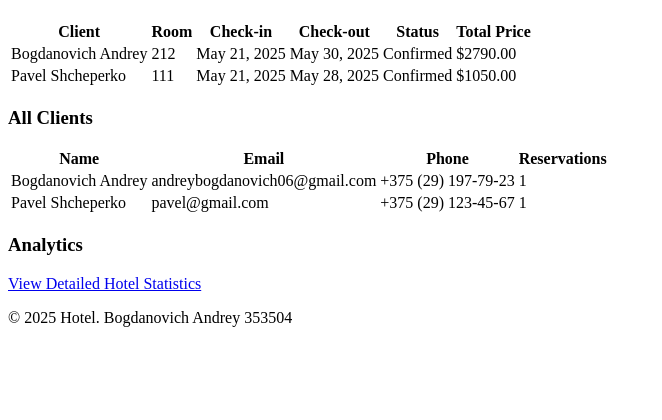
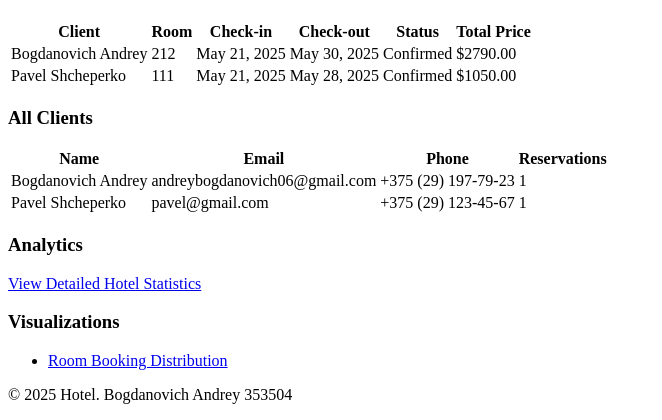
Before and after one commit to ahahaharu/hotel_reservation, a Django app: page /staff/dashboard/ in a window 1280 px wide. Shown: the part 755-1175 px from the top of the page, without its empty margins (0-662 px from the left). Before the commit the page ends 1082 px from the top, so only its background shows below. Run offline with Django 5.2, Linux system fonts and the light colour scheme; a user stored in the database is signed in; data comes from the database, SQL or seed files in the repository; both versions use the stored data as it was after the commit.

Commit message:
diagram added

```diff
--- a/hotel/models.py
+++ b/hotel/models.py
@@ -255,3 +255,12 @@ class ServiceBooking(models.Model):
 
     def __str__(self):
         return f"Service booking for {self.reservation}"
+
+class ChartImage(models.Model):
+    """Model for storing chart images"""
+    title = models.CharField(max_length=100)
+    image = models.ImageField(upload_to='charts/')
+    created_at = models.DateTimeField(auto_now_add=True)
+
+    def __str__(self):
+        return self.title
--- a/hotel/templates/hotel/staff/dashboard.html
+++ b/hotel/templates/hotel/staff/dashboard.html
@@ -74,4 +74,10 @@
         <h3>Analytics</h3>
         <p><a href="{% url 'hotel:statistics' %}">View Detailed Hotel Statistics</a></p>
     </div>
+    <div>
+        <h3>Visualizations</h3>
+        <ul>
+            <li><a href="{% url 'hotel:room_booking_distribution_chart' %}">Room Booking Distribution</a></li>
+        </ul>
+    </div>
 {% endblock %}
--- a/hotel/urls.py
+++ b/hotel/urls.py
@@ -36,4 +36,5 @@ urlpatterns = [
     # Services URL
     path('services/', views.services, name='services'),
     path('statistics/', views.statistics_view, name='statistics'),
+    path('visualizations/room-booking-distribution/', views.room_booking_distribution_chart, name='room_booking_distribution_chart'),
 ]
--- a/hotel/views.py
+++ b/hotel/views.py
@@ -14,13 +14,16 @@ from collections import Counter
 from statistics import median, mode
 from django.db.models.functions import TruncMonth
 import requests
-import json
 from .models import (
     Article, CompanyInfo, FAQ, Staff, Vacancy, Review,
     PromoCode, Room, RoomCategory, RoomImage, Reservation, Client, Service
 )
 from .forms import RoomForm, RoomImageForm, RoomFilterForm
 from .auth_forms import UserRegisterForm, UserLoginForm, UserProfileForm
+import matplotlib.pyplot as plt
+from io import BytesIO
+from django.core.files.base import ContentFile
+from .models import ChartImage
 
 def home(request):
     latest_article = Article.objects.filter(is_published=True).order_by('-published_date').first()
@@ -531,3 +534,41 @@ def statistics_view(request):
     }
 
     return render(request, 'hotel/statistics.html', context)
+
+@login_required
+@user_passes_test(is_staff_user)
+def room_booking_distribution_chart(request):
+    """Generate a bar chart for room bookings by category and save to media directory."""
+    # Get data for room bookings by category
+    categories = RoomCategory.objects.annotate(
+        booking_count=Count('rooms__reservations')
+    ).order_by('-booking_count')
+
+    # Prepare data for the chart
+    category_names = [category.name for category in categories]
+    booking_counts = [category.booking_count for category in categories]
+
+    # Create the bar chart
+    plt.figure(figsize=(10, 6))
+    plt.bar(category_names, booking_counts, color='skyblue')
+    plt.title('Room Bookings by Category')
+    plt.xlabel('Room Category')
+    plt.ylabel('Number of Bookings')
+    plt.xticks(rotation=45, ha='right')
+
+    buffer = BytesIO()
+    plt.savefig(buffer, format='png')
+    plt.close()
+
+    filename = f'room_bookings_{datetime.now().strftime("%Y%m%d_%H%M%S")}.png'
+
+    # Create or get a ChartImage instance
+    chart_image = ChartImage(title='Room Booking Distribution')
+
+    # Save the image to the model's ImageField
+    chart_image.image.save(filename, ContentFile(buffer.getvalue()), save=True)
+
+    # Pass the image URL to the template
+    return render(request, 'hotel/visualizations/room_booking_distribution.html', {
+        'chart_image': chart_image
+    })
```
Also changed, not shown: hotel/templates/hotel/visualizations/room_booking_distribution.html (added, +10 -0 lines), db.sqlite3, hotel/migrations/0005_chartimage.py (added), media/charts/room_bookings_20250521_234802.png (added), media/charts/room_bookings_20250521_234848.png (added).
